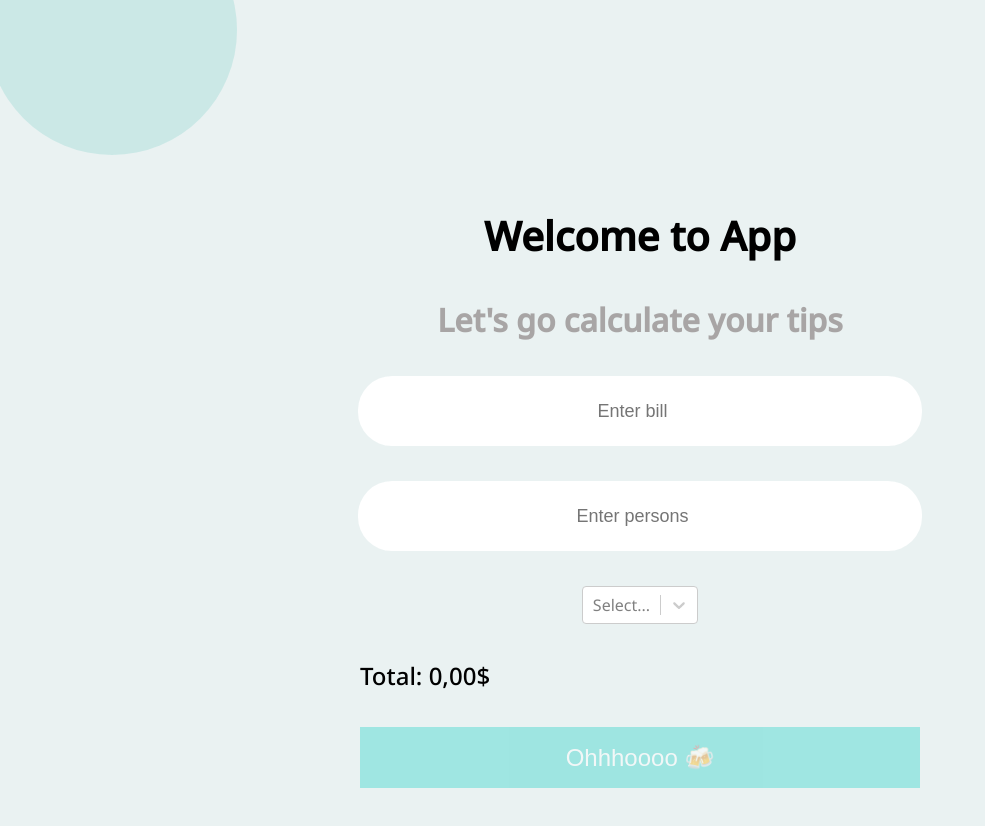
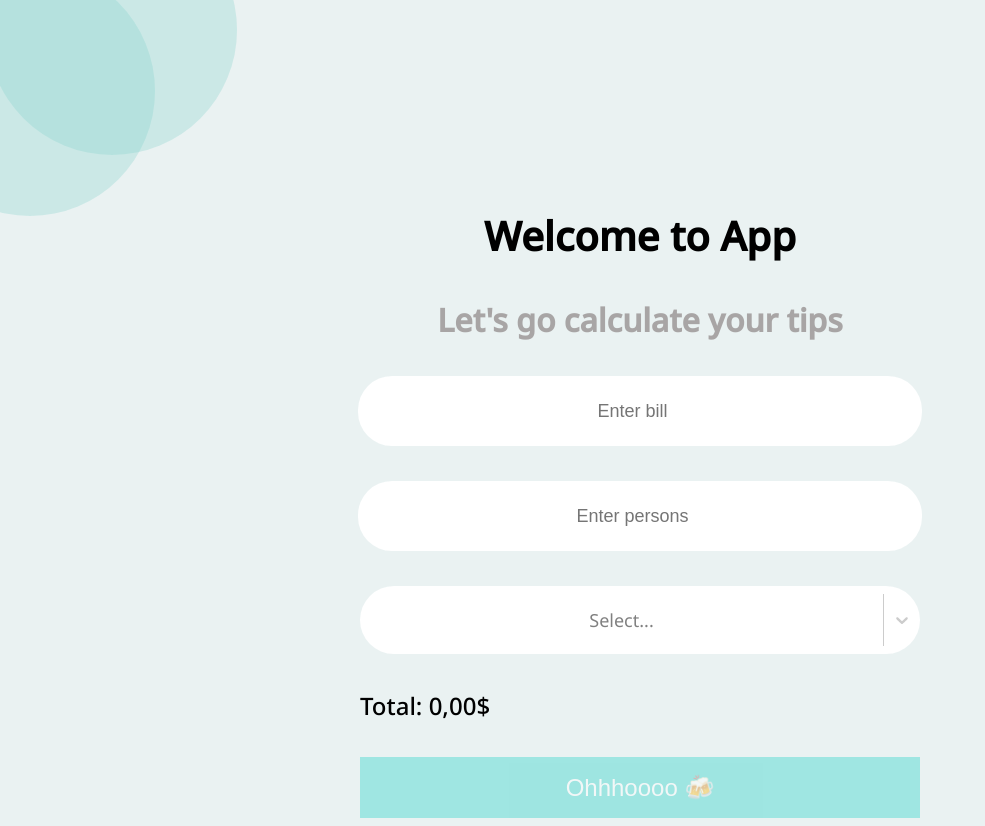
Before and after one commit to VitalkaMihal/react-tips-calculator, a React (Create React App) app: page / in a window 1280 px wide. Shown: the whole page, without its empty margins (0-985 px from the left). Before the commit the page ends 800 px from the top, so only its background shows below. Built offline with nearby package versions, Linux system fonts and the light colour scheme.

Commit message:
[project-3] add styles

```diff
--- a/src/UI/GlobalStyles.ts
+++ b/src/UI/GlobalStyles.ts
@@ -1,9 +1,10 @@
 import { createGlobalStyle } from "styled-components";
 import circle from "../assets/Ellipse.svg";
+import circleTransform from '../assets/EllipseTransform.svg';
 
 export const GlobalStyles = createGlobalStyle`
     body {
-    background-image: url(${circle});
+    background-image: url(${circle}), url(${circleTransform});
     background-repeat: no-repeat;
     background-color: #EAF2F2;
     font-family: 'Noto Sans', sans-serif;
--- a/src/components/CustomSelect/CustomSelect.tsx
+++ b/src/components/CustomSelect/CustomSelect.tsx
@@ -20,6 +20,17 @@ export const CustomSelect = ({ handleTipsSelect }: CustomSelectProps) => {
     <Select
       options={options}
       onChange={onHandleChange}
+      styles={{
+        control: (baseStyles) => ({
+          ...baseStyles,
+          width: '560px',
+          height: '68px',
+          textAlign: 'center',
+          border: 'none',
+          borderRadius: '34px',
+          fontSize: '18px',
+        }),
+      }}
     />
   )
 }
```
Also changed, not shown: src/assets/EllipseTransform.svg (added).
